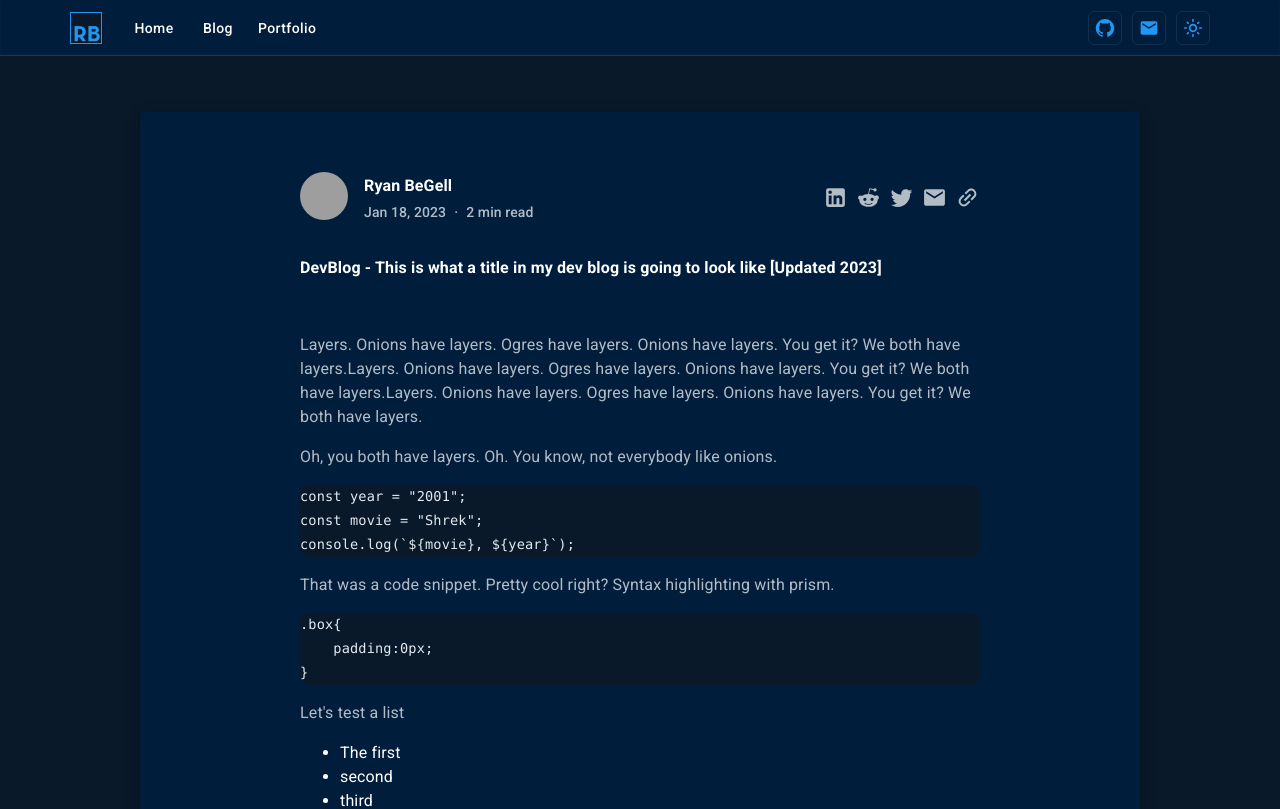
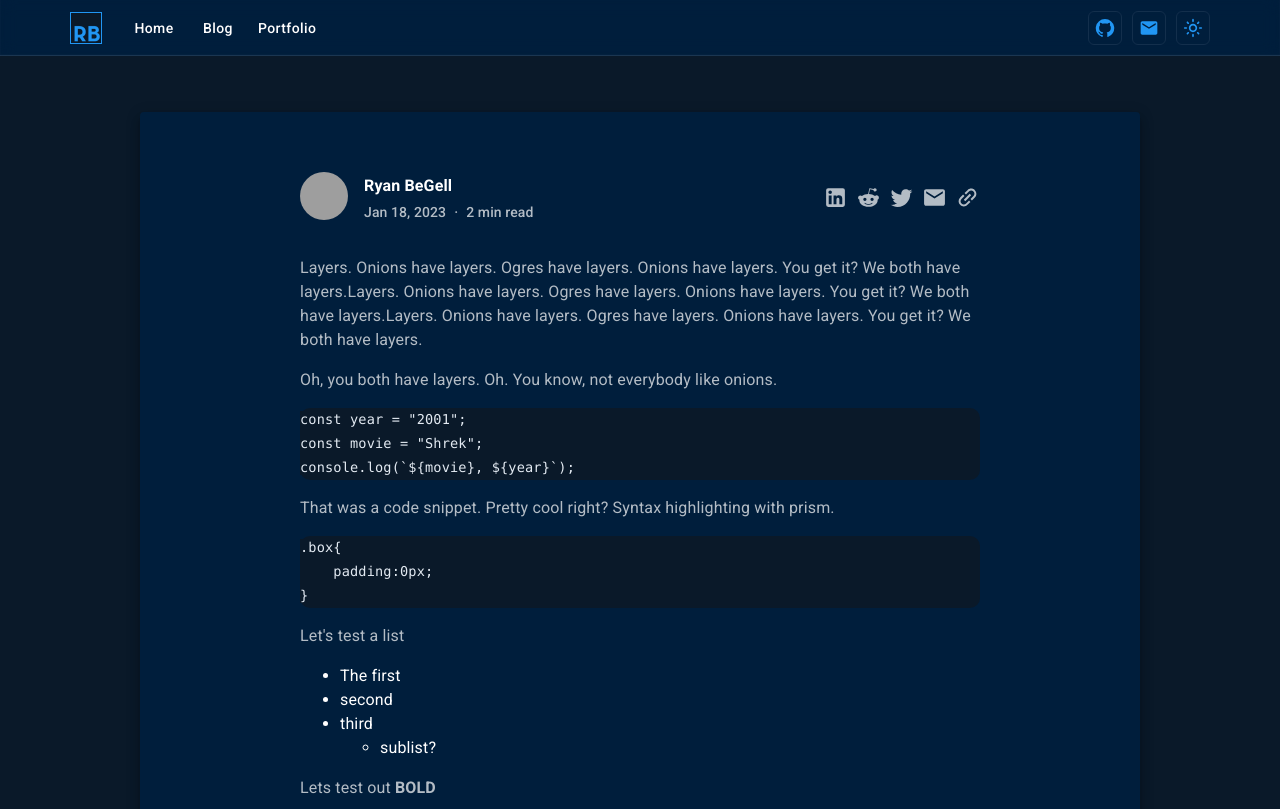
Before and after one commit to RyanBeGell/portfolio-site, a Next.js app: page /blog/posts/onions in a window 1280 px wide. Shown: the top 809 px of the page. Built offline with nearby package versions, Linux system fonts and the light colour scheme; grey boxes are pictures that could not be loaded.

Commit message:
title removed

```diff
--- a/src/components/blog/Header/Header.tsx
+++ b/src/components/blog/Header/Header.tsx
@@ -121,9 +121,6 @@ export default function Header(props: Props) {
           </Grid>
         </Grid>
       </Box>
-      <Box sx={{ pb: '16px' }}>
-        <h4>{props.title}</h4>
-      </Box>
     </>
   );
 }
```
